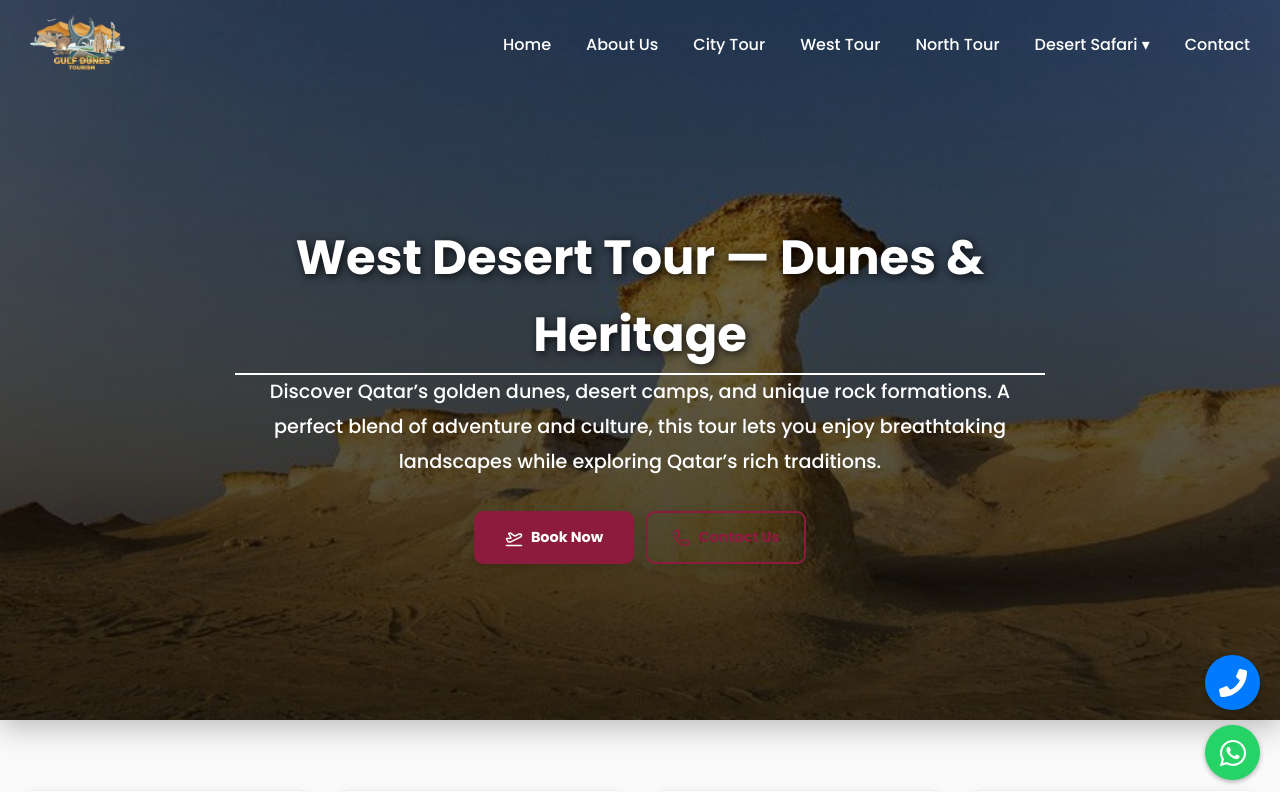
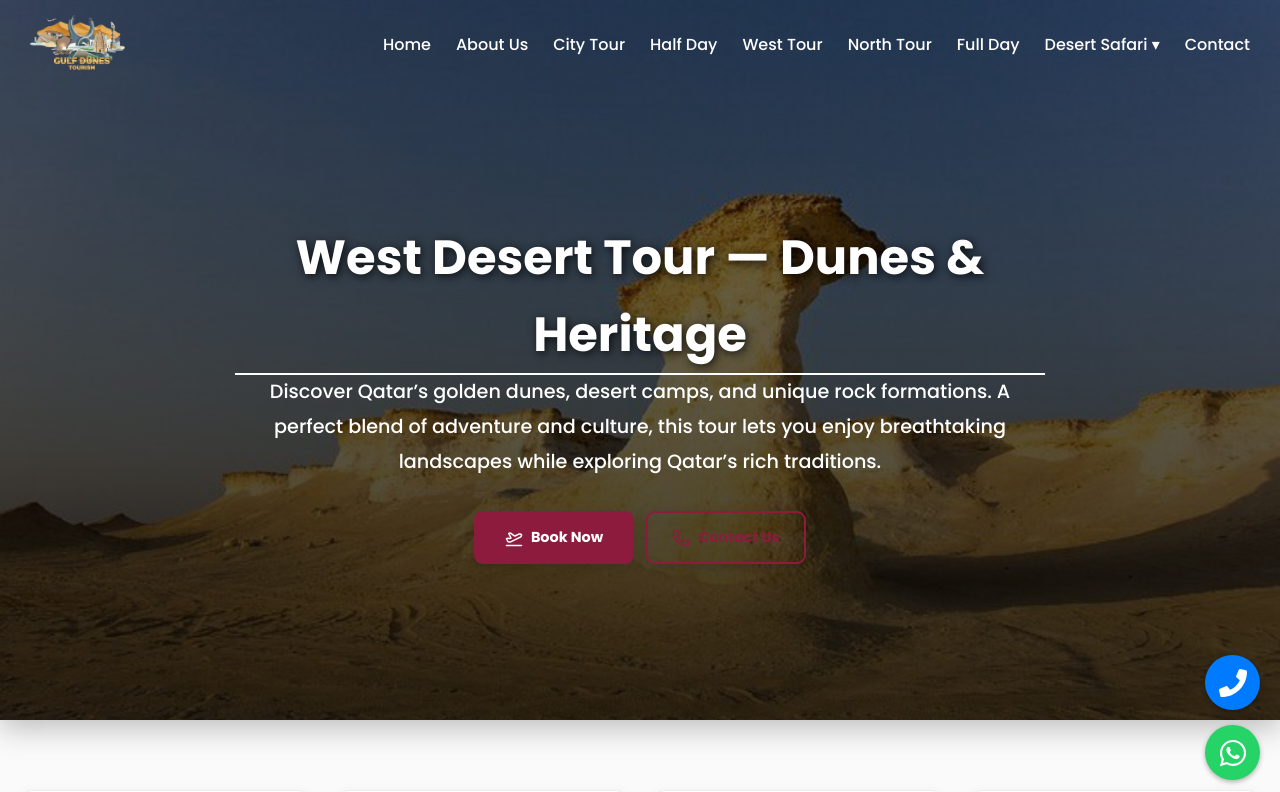
Before and after one commit to muhammadshoukat2030/qatartour, a React (Vite) app: page /west-tour in a window 1280 px wide. Shown: the top 792 px of the page. Built offline with nearby package versions, Linux system fonts and the light colour scheme.

Commit message:
navbar update

```diff
--- a/src/components/Navbar/Navbar.css
+++ b/src/components/Navbar/Navbar.css
@@ -48,7 +48,7 @@
 .nav-links {
   list-style: none;
   display: flex;
-  gap: 35px;
+  gap: 25px;
   transition: all 0.3s ease-in-out;
 }
 .nav-links li a,
@@ -207,7 +207,7 @@
   flex-direction: column;
   background: rgba(20, 30, 48, 0.95);
   width: 70%;
-  height: 100vh;
+  height: 105vh;
   padding: 40px 0;
   gap: 25px;
   border-left: 1px solid rgba(255, 255, 255, 0.1);
--- a/src/components/Navbar/Navbar.jsx
+++ b/src/components/Navbar/Navbar.jsx
@@ -29,8 +29,10 @@ function Navbar() {
         <li><Link to="/" onClick={() => setMenuOpen(false)}>Home</Link></li>
         <li><Link to="/about" onClick={() => setMenuOpen(false)}>About Us</Link></li>
         <li><Link to="/city-tour" onClick={() => setMenuOpen(false)}>City Tour</Link></li>
+        <li><Link to="/half-day" onClick={() => setMenuOpen(false)}>Half Day</Link></li>
         <li><Link to="/west-tour" onClick={() => setMenuOpen(false)}>West Tour</Link></li>
         <li><Link to="/north-tour" onClick={() => setMenuOpen(false)}>North Tour</Link></li>
+        <li><Link to="/full-day" onClick={() => setMenuOpen(false)}>Full Day</Link></li>
 
 
         {/* Dropdown */}
@@ -43,8 +45,8 @@ function Navbar() {
           </span>
           <ul className={`dropdown-menu ${dropdownOpen ? "show" : ""}`}>
             <li><Link to="/desert-safari" onClick={() => setMenuOpen(false)}>Desert Safari</Link></li>
-            <li><Link to="/half-day" onClick={() => setMenuOpen(false)}>Half Day</Link></li>
-            <li><Link to="/full-day" onClick={() => setMenuOpen(false)}>Full Day</Link></li>
+
+
             <li><Link to="/Quad-biking" onClick={() => setMenuOpen(false)}>Quad biking</Link></li>
             <li><Link to="/doha-tourism" onClick={() => setMenuOpen(false)}>Doha Tourism</Link></li>
             <li><Link to="/qatar-packages" onClick={() => setMenuOpen(false)}>Qatar Tour Packages</Link></li>
```
